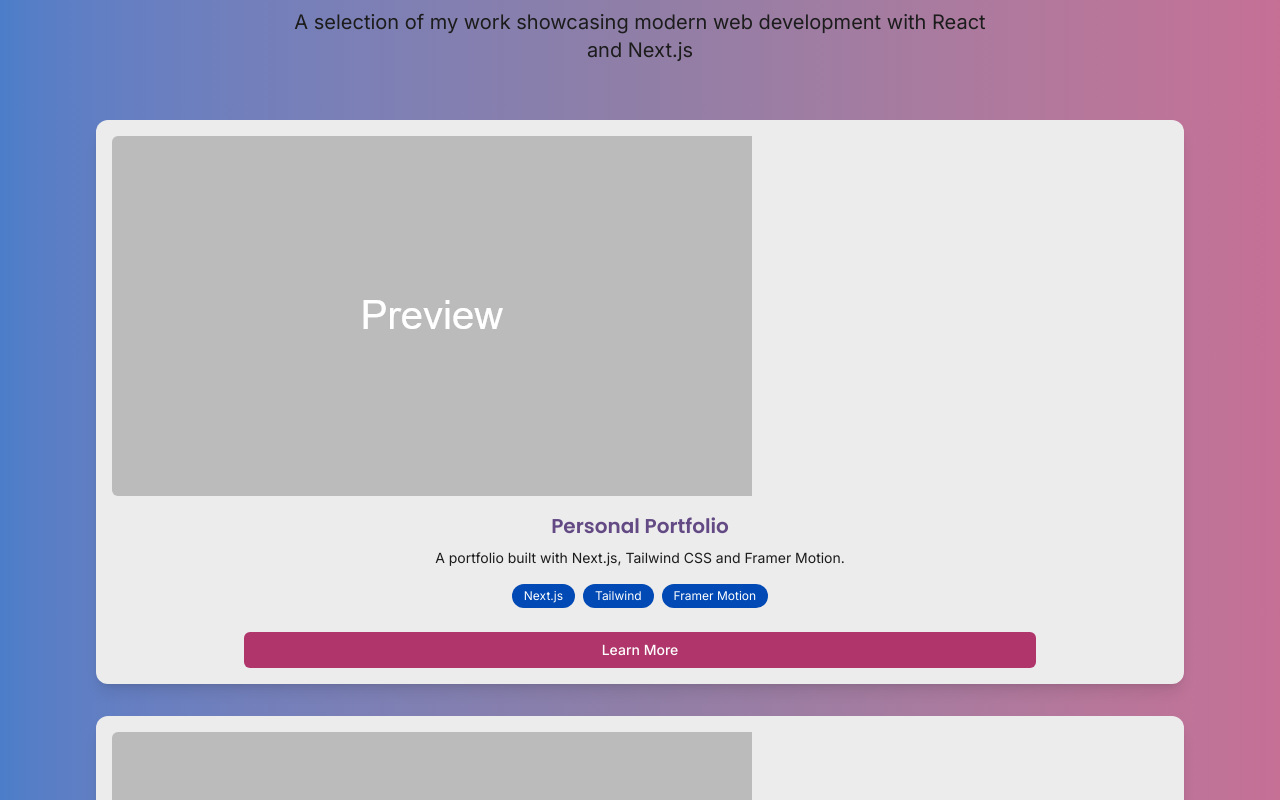
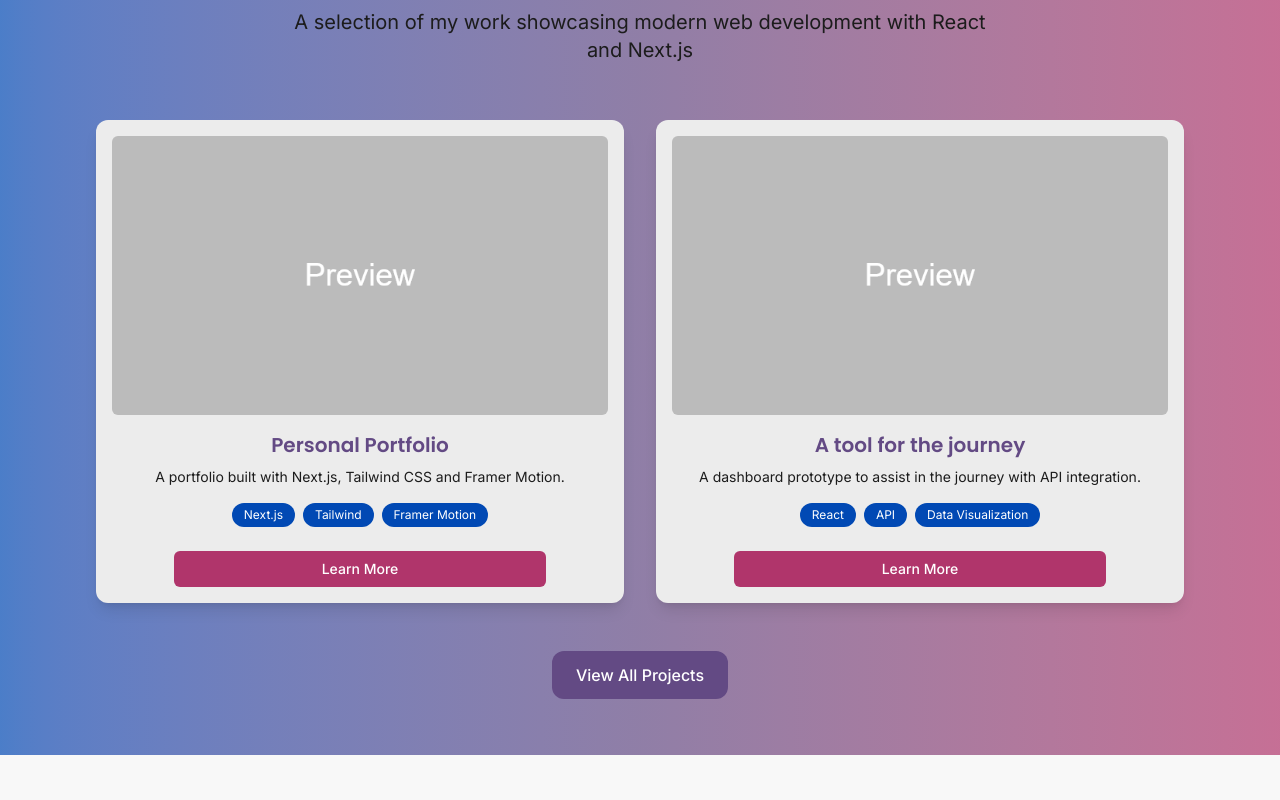
Before and after one commit to DonaldDCS/donaldads-portfolio, a Next.js app: page / in a window 1280 px wide. Shown: the part 1420-2220 px from the top of the page. Built offline with nearby package versions, Linux system fonts and the light colour scheme.

Commit message:
Fix for project card columns on homepage.

```diff
--- a/src/app/components/sections/ProjectsSection.tsx
+++ b/src/app/components/sections/ProjectsSection.tsx
@@ -32,6 +32,12 @@ export default function ProjectsSection({
   const visibleProjects = limit
     ? filteredProjects.slice(0, limit)
     : filteredProjects;
+
+  const cols = {
+    1: "grid-cols-1",
+    2: "grid-cols-2",
+    3: "grid-cols-3",
+  }[limit ?? 0] ?? "grid-cols-1 sm:grid-cols-2 lg:grid-cols-3";
 
   return (
     <section
@@ -72,7 +78,7 @@ export default function ProjectsSection({
         <Animated
           as="div"
           variants={staggerFadeInUp.container}
-          className={`grid ${ limit ? "grid-cols-" + limit : "grid-cols-1 sm:grid-cols-2 lg:grid-cols-3"} gap-8`}
+          className={`grid ${cols} gap-8`}
         >
           <AnimatePresence mode="popLayout">
             {visibleProjects.map((project, index) => (
```
